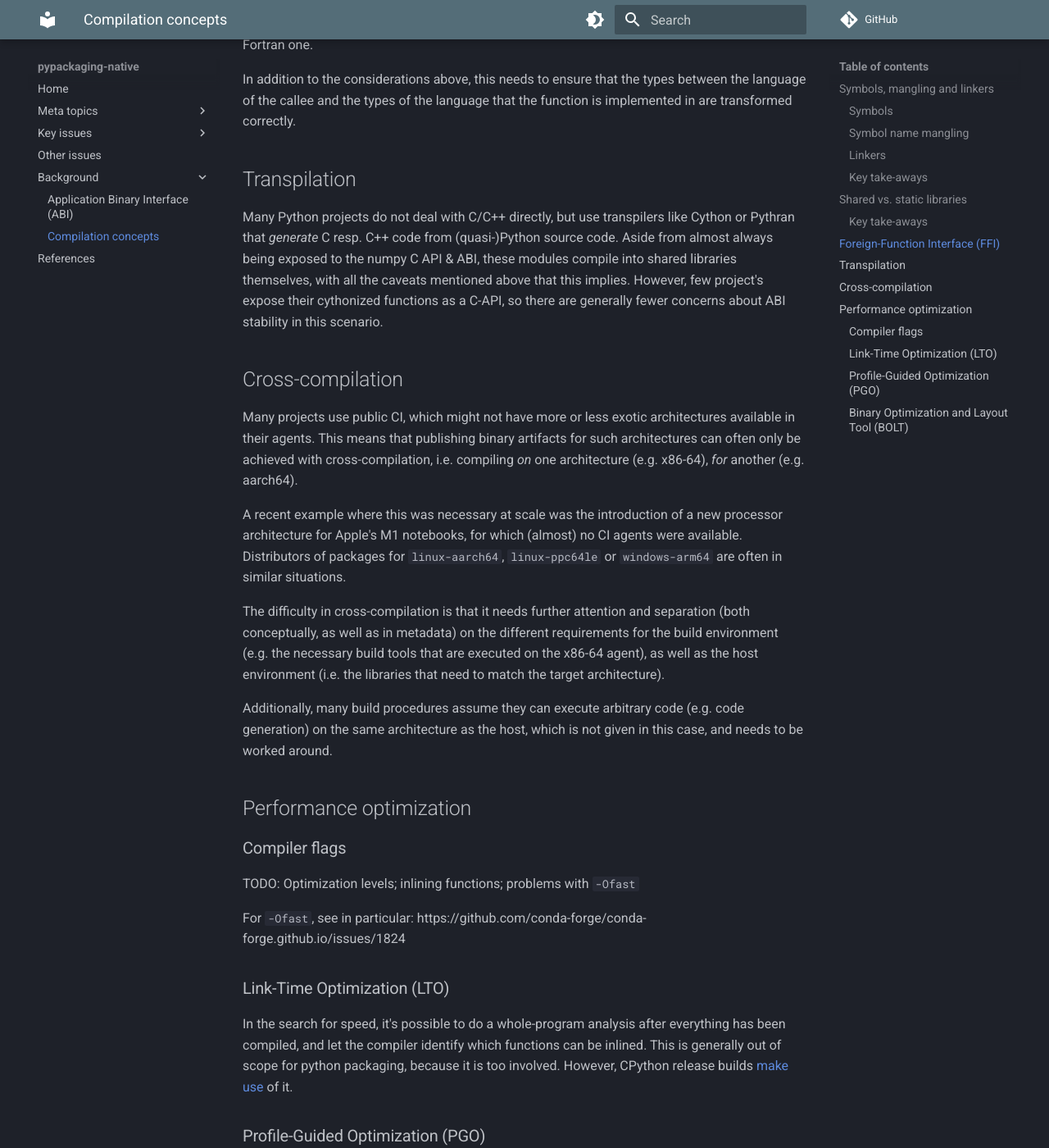
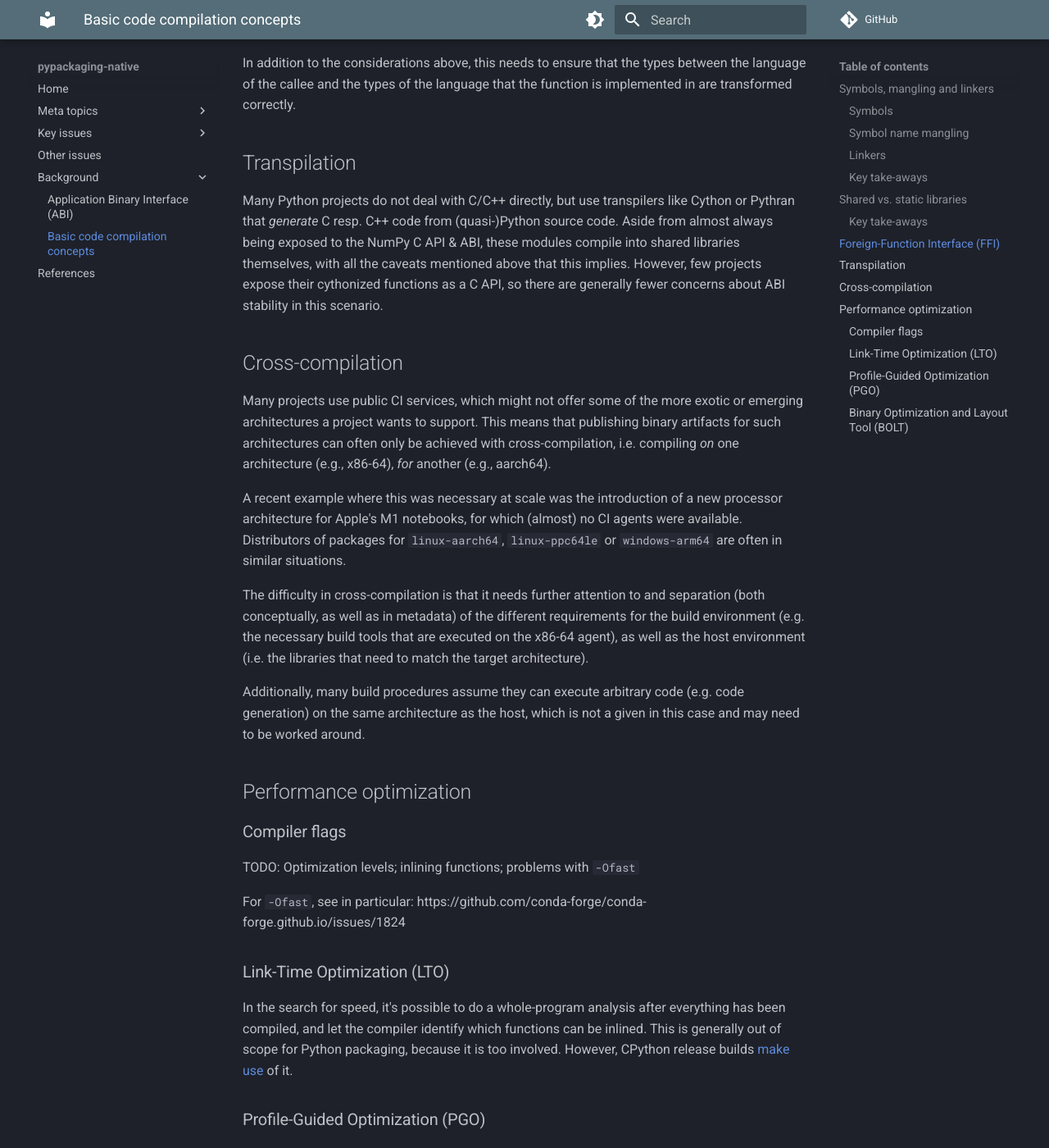
Before and after one commit to pypackaging-native/pypackaging-native, an MkDocs documentation site: the page built from docs/background/compilation_concepts.md, in a window 1280 px wide and 1400 px high, scrolled down 4124 px. Shown: the whole window at 82% size. Built offline with MkDocs 1.6.1 and Material for MkDocs 9.7.7, drawn with Linux system fonts in a browser that asks for light colours; comment, search, counter and statistics services are not loaded; some of the changed text lies outside the part shown.

Commit message:
Minor textual and stylistic tweaks

```diff
--- a/docs/background/compilation_concepts.md
+++ b/docs/background/compilation_concepts.md
@@ -1,3 +1,5 @@
+# Basic code compilation concepts
+
 ??? question "What does this have to do with Python?"
 
     Python as a glue language is essentially exposed to the sum of all problems
@@ -33,6 +33,7 @@ It's not useful for the average programmer to consider this level of detail
 when trying to get work done, but it is unfortunately unavoidable when
 considering the realities of packaging and distributing software as
 pre-compiled binary artifacts.
+
 
 ## Symbols, mangling and linkers
 
@@ -125,6 +126,7 @@ fragile, in case symbols appear in several libraries on the linker path.
 - These symbols share a global name space.
 - Symbols are picked by the linker in order of precedence on the path.
 
+
 ## Shared vs. static libraries
 
 From a high-level point of view, libraries are collections of symbols, and can
@@ -166,9 +168,9 @@ with the constraints of ABI stability. For example, standard functions like
 that copying those symbols into every produced binary would be extremely
 wasteful.
 
-It's worth noting that on windows, symbols in shared libraries work quite
+It's worth noting that on Windows, symbols in shared libraries work quite
 differently than on unix. Due to both linker limitations, resp. an extreme focus
-on stability, symbols on windows have to be explicitly marked for export & import,
+on stability, symbols on Windows have to be explicitly marked for export & import,
 and this needs very intrusive source code changes for libraries aiming to be
 cross-platform, or using things like `CMAKE_WINDOWS_EXPORT_ALL_SYMBOLS`, which
 however still doesn't cover all necessary symbols (e.g. global static data members).
@@ -196,38 +199,41 @@ In addition to the considerations above, this needs to ensure that the types
 between the language of the callee and the types of the language that the
 function is implemented in are transformed correctly.
 
+
 ## Transpilation
 
 Many Python projects do not deal with C/C++ directly, but use transpilers like
 Cython or Pythran that _generate_ C resp. C++ code from (quasi-)Python source
-code. Aside from almost always being exposed to the numpy C API & ABI, these
+code. Aside from almost always being exposed to the NumPy C API & ABI, these
 modules compile into shared libraries themselves, with all the caveats
-mentioned above that this implies. However, few project's expose their
-cythonized functions as a C-API, so there are generally fewer concerns about
+mentioned above that this implies. However, few projects expose their
+cythonized functions as a C API, so there are generally fewer concerns about
 ABI stability in this scenario.
+
 
 ## Cross-compilation
 
-Many projects use public CI, which might not have more or less exotic
-architectures available in their agents. This means that publishing binary
-artifacts for such architectures can often only be achieved with
-cross-compilation, i.e. compiling _on_ one architecture (e.g. x86-64), _for_
-another (e.g. aarch64).
+Many projects use public CI services, which might not offer some of the more
+exotic or emerging architectures a project wants to support. This means that
+publishing binary artifacts for such architectures can often only be achieved
+with cross-compilation, i.e. compiling _on_ one architecture (e.g., x86-64),
+_for_ another (e.g., aarch64).
 
 A recent example where this was necessary at scale was the introduction of a
 new processor architecture for Apple's M1 notebooks, for which (almost) no CI
 agents were available. Distributors of packages for `linux-aarch64`,
 `linux-ppc64le` or `windows-arm64` are often in similar situations.
 
-The difficulty in cross-compilation is that it needs further attention and
-separation (both conceptually, as well as in metadata) on the different
+The difficulty in cross-compilation is that it needs further attention to and
+separation (both conceptually, as well as in metadata) of the different
 requirements for the build environment (e.g. the necessary build tools that
 are executed on the x86-64 agent), as well as the host environment (i.e. the
 libraries that need to match the target architecture).
 
 Additionally, many build procedures assume they can execute arbitrary code
-(e.g. code generation) on the same architecture as the host, which is not given
-in this case, and needs to be worked around.
+(e.g. code generation) on the same architecture as the host, which is not a
+given in this case and may need to be worked around.
+
 
 ## Performance optimization
 
@@ -242,7 +248,7 @@ https://github.com/conda-forge/conda-forge.github.io/issues/1824
 
 In the search for speed, it's possible to do a whole-program analysis after
 everything has been compiled, and let the compiler identify which functions
-can be inlined. This is generally out of scope for python packaging, because
+can be inlined. This is generally out of scope for Python packaging, because
 it is too involved. However, CPython release builds [make use](https://github.com/python/cpython/blob/main/README.rst#link-time-optimization)
 of it.
 
```
Also changed, not shown: other parts of docs/background/compilation_concepts.md (+7 -8 lines), docs/background/binary_interface.md (+15 -12 lines).
